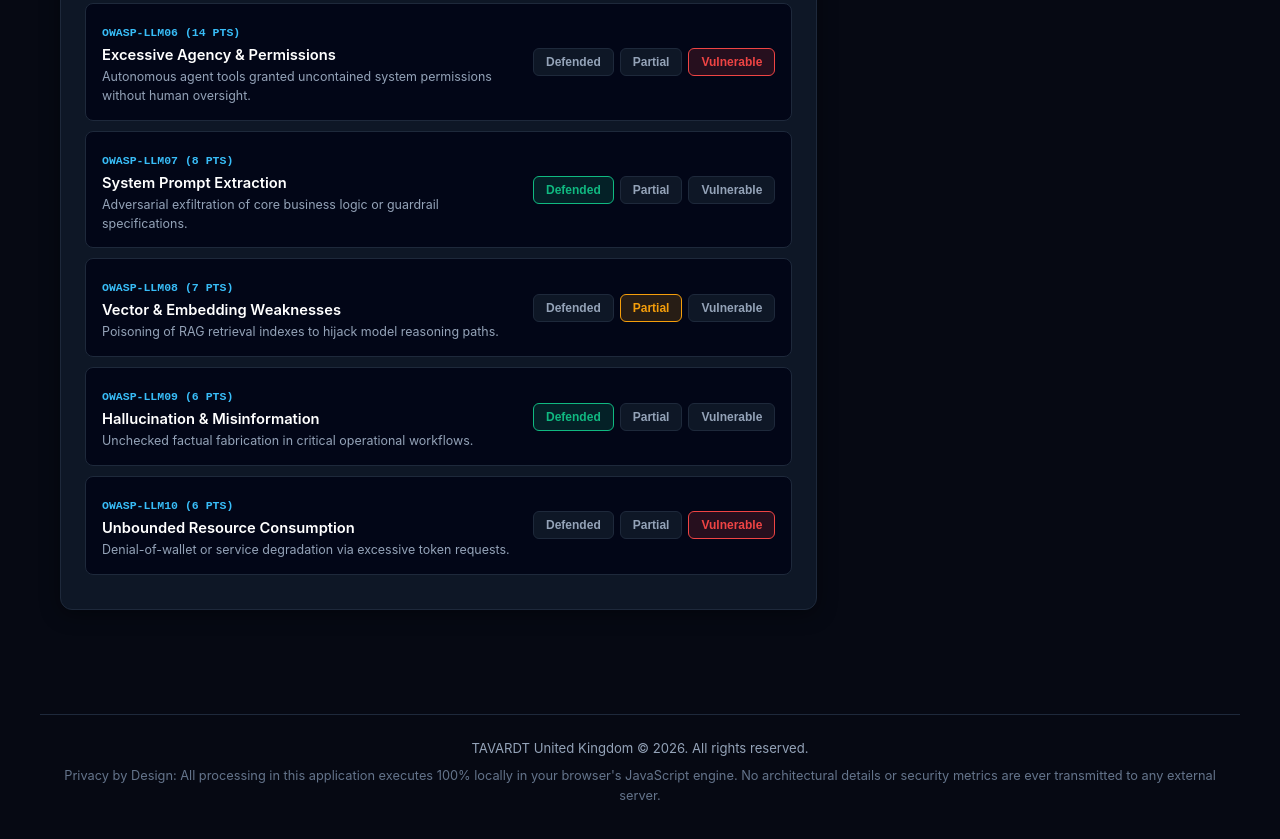
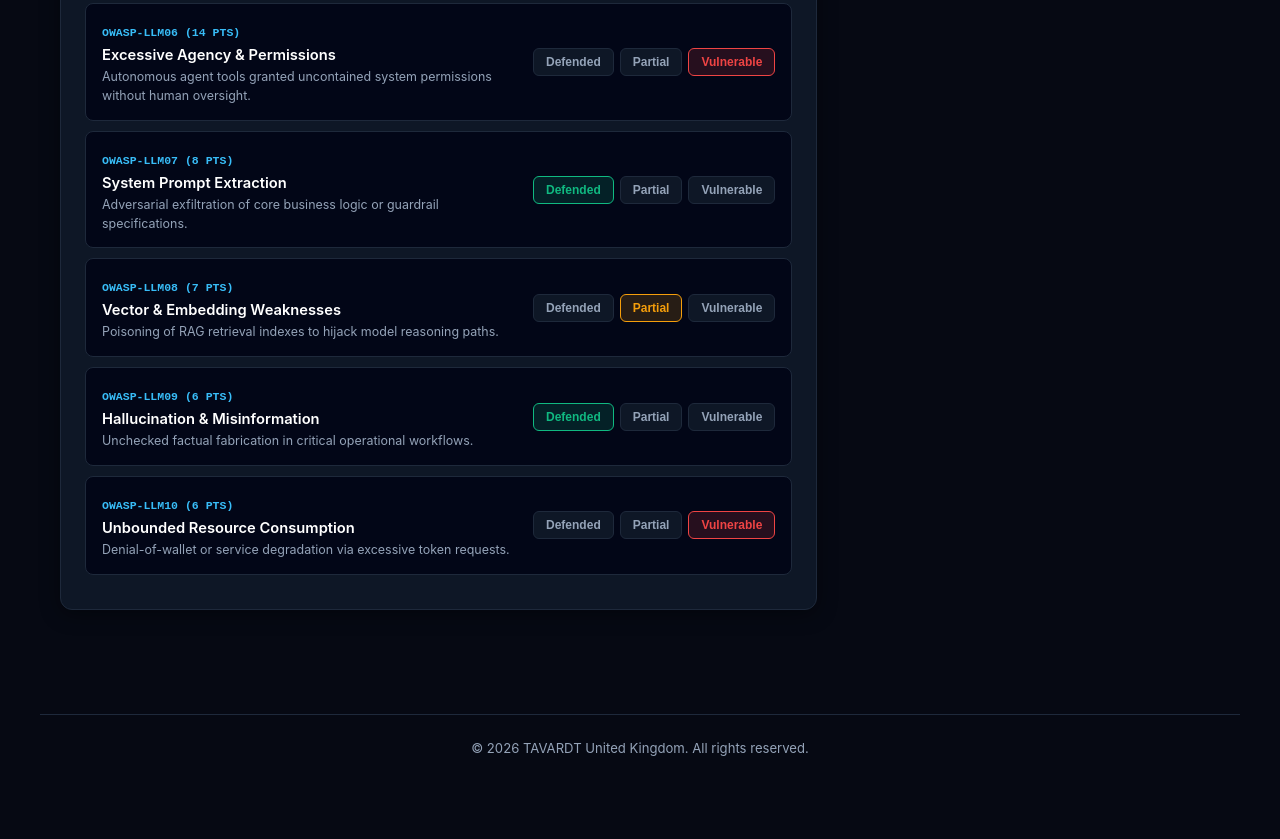
Before and after one commit to TAVARDT-UK/ai-threat-matrix-uk, a plain HTML site: page index.html in a window 1280 px wide. Shown: the part 1235-2074 px from the top of the page. After the commit the page ends 2053 px from the top, so only its background shows below. Drawn offline with Linux system fonts and the light colour scheme.

Commit message:
style: simplify navigation hub links and streamline footer

```diff
--- a/index.html
+++ b/index.html
@@ -357,11 +357,6 @@
       color: var(--accent);
       text-decoration: none;
     }
-    .privacy-notice {
-      margin-top: 8px;
-      font-size: 0.8rem;
-      color: #64748b;
-    }
   </style>
 </head>
 <body>
@@ -373,7 +368,7 @@
     </div>
     <div class="nav-links">
       <a href="https://ag.tavardt.com/uk/" target="_blank" rel="noopener">Official Portal</a>
-      <a href="https://tools.tavardt.com/uk/" target="_blank" rel="noopener">TAVARDT Tools Hub</a>
+      <a href="https://tools.tavardt.com/uk/" target="_blank" rel="noopener">Tools Hub</a>
       <a href="https://ag.tavardt.com/uk/contact/" target="_blank" rel="noopener">Technical Support</a>
     </div>
   </header>
@@ -459,10 +454,7 @@
   </div>
 
   <footer>
-    <div>TAVARDT United Kingdom &copy; 2026. All rights reserved.</div>
-    <div class="privacy-notice">
-      Privacy by Design: All processing in this application executes 100% locally in your browser's JavaScript engine. No architectural details or security metrics are ever transmitted to any external server.
-    </div>
+    <div>&copy; 2026 TAVARDT United Kingdom. All rights reserved.</div>
   </footer>
 
   <script>
```
